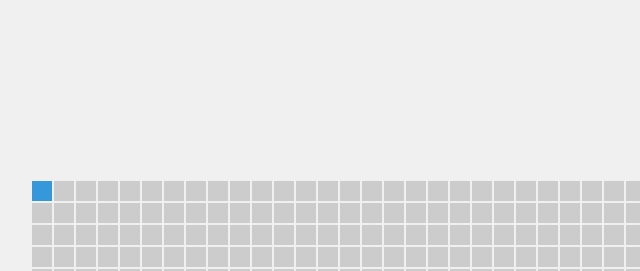
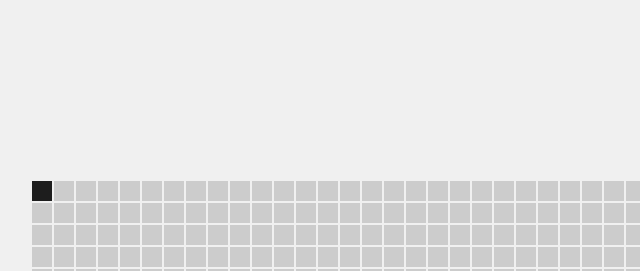
Before and after one commit to acciojob/Color-board-Rishav222222, a website: page main.html in a window 1280 px wide. In both pictures the pointer is over the element 211 px from the left and 191 px from the top of the page. Shown: the top 271 px of the page, 169-809 px from the left. Drawn offline with Linux system fonts and the light colour scheme.

Commit message:
created a submission

```diff
--- a/styles.css
+++ b/styles.css
@@ -24,5 +24,6 @@ body {
 }
 
 .square:hover {
-    background-color: #3498db; /* Change to desired color on hover */
+    background-color: rgb(29, 29, 29); /* change to the color you want */
+  transition: background-color 1s; /* change back after 1 second */
 }
```
